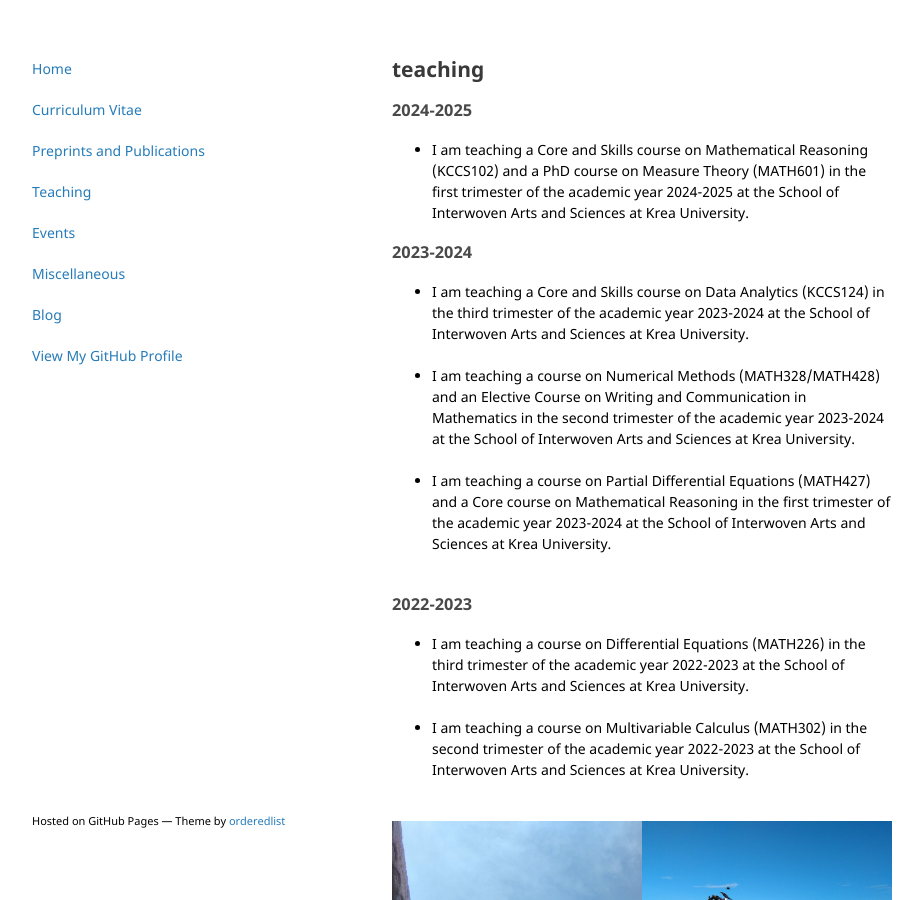
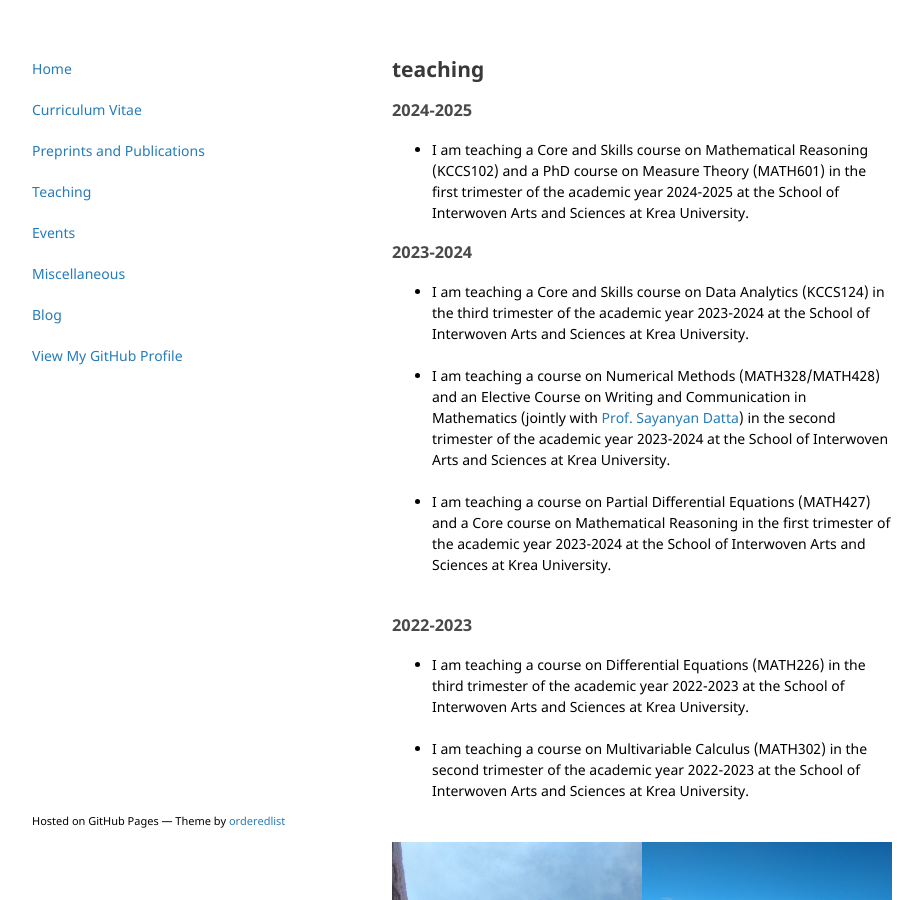
Before and after one commit to vivektewary/vivektewary.github.io, a Jekyll site: the page built from teaching.html, in a window 1280 px wide and 900 px high. Shown: the whole window, without its empty margins (178-1101 px from the left). Built offline with Jekyll 4.4.1, drawn with Linux system fonts in a browser that asks for light colours.

Commit message:
Update teaching.html

```diff
--- a/teaching.html
+++ b/teaching.html
@@ -18,7 +18,7 @@
 <ul>
 <li>I am teaching a Core and Skills course on Data Analytics (KCCS124) in the third trimester of the academic year 2023-2024 at the School of Interwoven Arts and Sciences at Krea University.</li>
 <br>
-<li>I am teaching a course on Numerical Methods (MATH328/MATH428) and an Elective Course on Writing and Communication in Mathematics in the second trimester of the academic year 2023-2024 at the School of Interwoven Arts and Sciences at Krea University.</li>
+<li>I am teaching a course on Numerical Methods (MATH328/MATH428) and an Elective Course on Writing and Communication in Mathematics (jointly with <a href="https://www.sayantanspins.com/" target="_blank">Prof. Sayanyan Datta</a>) in the second trimester of the academic year 2023-2024 at the School of Interwoven Arts and Sciences at Krea University.</li>
 <br>
 <li>I am teaching a course on Partial Differential Equations (MATH427) and a Core course on Mathematical Reasoning in the first trimester of the academic year 2023-2024 at the School of Interwoven Arts and Sciences at Krea University.</li>
 </ul>
```
